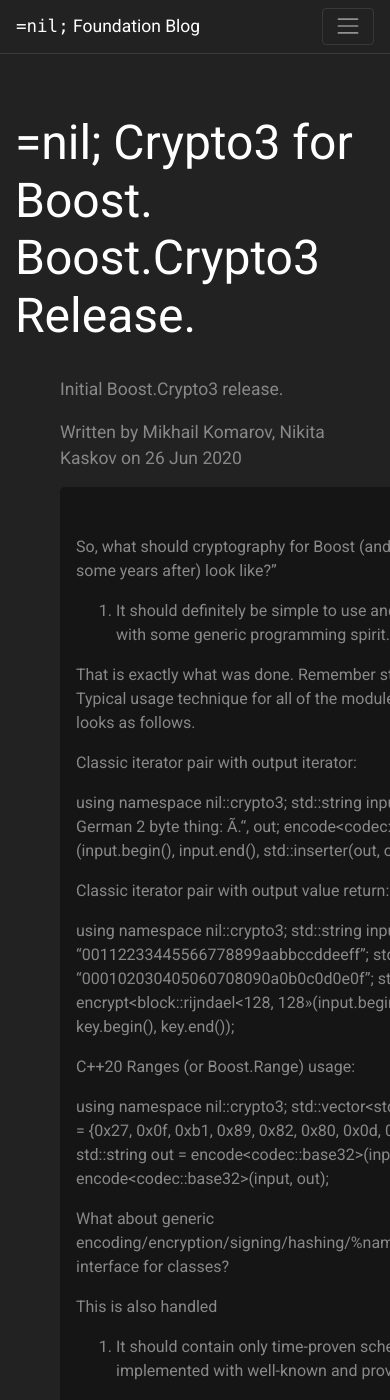
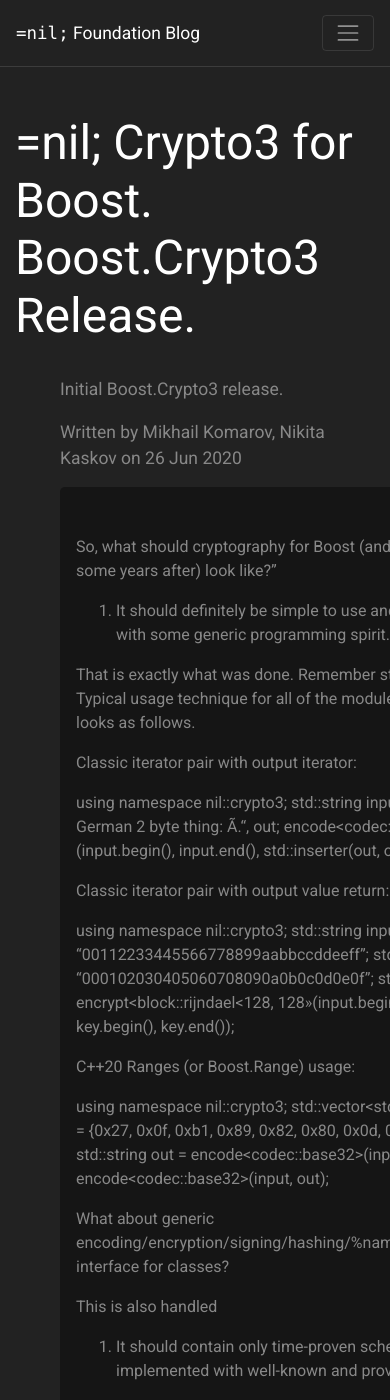
Before and after one commit to ukorvl/urickon.github.io, a Jekyll site: the page built from _posts/2020-06-26-boost-crypto3.md, in a window 390 px wide and 1400 px high. Built offline with Jekyll 4.4.1, drawn with Linux system fonts in a browser that asks for light colours; some of the changed text lies outside the part shown.

Commit message:
refactor: refactor overflow

```diff
--- a/_data/comments/boost-crypto3/comment1631131144983--dfvdfv.yml
+++ /dev/null
@@ -1,6 +0,0 @@
-_id: 381da0e0-10df-11ec-9dce-fb97e9e263df
-_parent: urickon.github.io/2020/06/26/boost-crypto3.html
-replying_to_uid: ''
-name: dfvdfv
-message: dfvdfvdfvdfv
-date: 1631131144
--- a/_data/comments/boost-crypto3/comment1631218749619--cascsa.yml
+++ /dev/null
@@ -1,6 +0,0 @@
-_id: 308f72f0-11ab-11ec-9459-3d80067eade8
-_parent: urickon.github.io/2020/06/26/boost-crypto3.html
-replying_to_uid: ''
-name: cascsa
-message: cscacas
-date: 1631218749
--- a/_data/comments/boost-crypto3/comment1631219252655--sacascasc.yml
+++ /dev/null
@@ -1,6 +0,0 @@
-_id: 5c6bd2a0-11ac-11ec-9459-3d80067eade8
-_parent: urickon.github.io/2020/06/26/boost-crypto3.html
-replying_to_uid: ''
-name: sacascasc
-message: ascascascascascascascascascs
-date: 1631219252
--- a/_includes/comment.html
+++ b/_includes/comment.html
@@ -1,6 +1,6 @@
 {%- capture article_class %}js-comment comment{% if include.name == site.author.name %} admin{% endif %}{% if include.is_reply %} child{% endif %}{% endcapture %}
 {% assign comment_id = include.uid | prepend: 'comment-' %}
-<article id="{{ comment_id }}" class="{{ article_class }} pt-4 pb-4" uid="{{ include.uid }}">
+<article id="{{ comment_id }}" class="{{ article_class }} pt-2 pb-2" uid="{{ include.uid }}">
 
   <div class="comment__author">
     {% if include.name == site.author.name %}
@@ -21,7 +21,10 @@
     </span>
   </div>
 
-  <div class="comment__body">
+  <div
+    class="comment__body"
+    style="overflow-wrap:break-word;word-break: break-word;hyphens: auto;"
+  >
     {{ include.message | strip_html | markdownify }}
   </div>
 
@@ -31,7 +34,8 @@
     <!-- <div class="comment__meta">
       <a
         rel="nofollow"
-        class="comment__reply-link"
+        href="#{{ comment_id}}"
+        style="text-decoration:none;"
         onclick="return moveForm('{{ comment_id }}', 'respond', '{{ page.slug }}', '{{ include.uid }}')"
       >
         ↪&#xFE0E; Reply
--- a/_includes/comments.html
+++ b/_includes/comments.html
@@ -3,12 +3,10 @@
     {% include comment_form.html %}
   </div>
   {% if site.data.comments[page.slug] %}
-  <!-- Existing comments -->
   <div class="comments__existing">
     <h2>Comments</h2>
     {% assign comments = site.data.comments[page.slug] | where_exp: "item", "item.replying_to_uid == ''" %}
     {% assign comments_by_date = comments | sort: 'date' | reverse %}
-    <!-- List main comments in reverse date order, newest first. List replies in date order, oldest first. -->
     {% for comment in comments_by_date %}
     {%- assign name            = comment.name %}
     {%- assign date            = comment.date %}
--- a/_includes/footer.html
+++ b/_includes/footer.html
@@ -1,11 +1,11 @@
-<footer id="footer" class="footer{% if include.post %} footer-blog{% endif %}">
+<footer id="footer" class="w-100">
     <div>
-        <div class="d-flex footer__list-container">
-            <div class="mt-1 mb-1 ml-4 mr-4">
+        <div class="justify-content-center align-content-center flex-column flex-md-row flex-lg-row flex-xl-row d-flex">
+            <div class="mt-1 mb-1 ml-4 mr-4 d-flex justify-content-center">
                 <a href="#top">Back to top</a>
             </div>
             {% for item in site.contact %}
-            <div class="mt-1 mb-1 ml-4 mr-4">
+            <div class="mt-1 mb-1 ml-4 mr-4 d-flex justify-content-center">
                 <a href="{{ item.link }}">{{ item.title }}</a>
             </div>
             {% endfor %}
--- a/_includes/header.html
+++ b/_includes/header.html
@@ -1,5 +1,7 @@
-<div class="navbar navbar-expand-lg fixed-top navbar-dark bg-dark navbar-blog">
-    <div class="container container-nav">
+<div
+    class="navbar navbar-expand-lg fixed-top navbar-dark bg-dark d-flex justify-content-center w-100"
+>
+    <div class="container ml-auto mr-auto" style="height:50px;">
         <a href="{{ site.baseurl }}" class="navbar-brand">{{ site.title }}</a>
         <button class="navbar-toggler" type="button" data-toggle="collapse" data-target="#navbarResponsive" aria-controls="navbarResponsive" aria-expanded="false" aria-label="Toggle navigation">
             <span class="navbar-toggler-icon"></span>
--- a/_layouts/post.html
+++ b/_layouts/post.html
@@ -10,11 +10,11 @@
             <div class="row w-75">
                 <div class="d-flex flex-column align-items-start">
                     {% if page.description %}
-                    <div class="d-flex justify-content-center">
+                    <div>
                         <p class="lead">{{ page.description }}</p>
                     </div>
                     {% endif %}
-                    <div class="d-flex justify-content-start">
+                    <div>
                         <p class="lead">Written by {{ page.author }} on {{ page.date | date_to_string }}</p>
                     </div>
                 </div>
@@ -28,7 +28,7 @@
             </div>
             {% if page.comments == true %}
             <div class="row w-75">
-                <div class="bs-component w-100">
+                <div class="bs-component">
                     <div class="jumbotron">
                         <div class="mt-12 w-100">
                             {% include comments.html %}
--- a/assets/css/custom.css
+++ b/assets/css/custom.css
@@ -370,16 +370,6 @@
     color: #907F8F;
 }
 @media (max-width: 767px) {
-    #footer {
-        width: 100%;
-        margin: 0 0 2em;
-    }
-    .footer-blog {
-        width: 80%;
-    }
-    .container-nav {
-        margin: 0 auto!important;
-    }
     label {
         width: 100%;
     }
--- a/assets/js/form.js
+++ b/assets/js/form.js
@@ -108,3 +108,8 @@
     processingRequest = false;
   }
 }
+
+/** moves form when replying */
+function moveForm (comment_id, respond, skug, url) {
+  console.log(comment_id, respond, skug, url);
+}
```
Also changed, not shown: _data/comments/boost-crypto3/comment1631165153773--dc.yml (deleted, +0 -11 lines).
